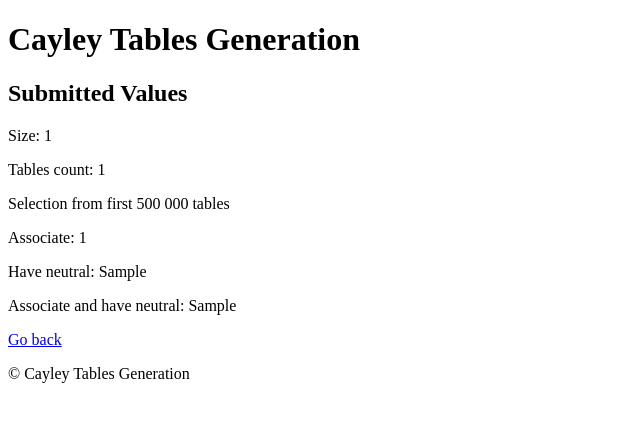
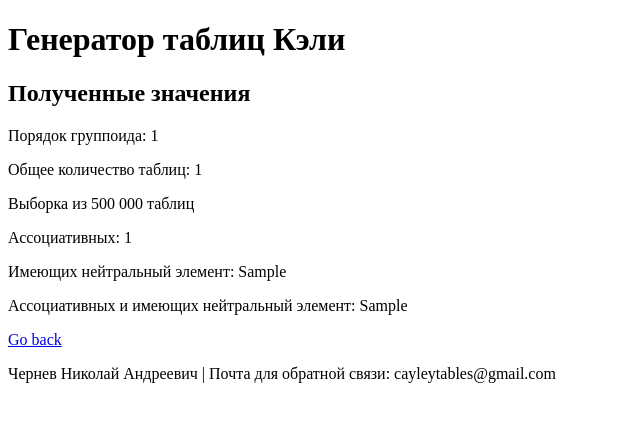
Before and after one commit to colan1ch/Cayley-Tables-Generator, a Django app: template Cayley_tables/main/templates/large_count.html in a window 1280 px wide. Shown: the top 422 px of the page, without its empty margins (0-640 px from the left). Run offline with Django 5.2, Linux system fonts and the light colour scheme; the template is opened without the code that fills it: most values are stand-ins (such as "Sample title", 1, 10 or a date in 2020).

Commit message:
html pages updated

```diff
--- a/Cayley_tables/main/templates/base.html
+++ b/Cayley_tables/main/templates/base.html
@@ -1,5 +1,5 @@
 <!DOCTYPE html>
-<html lang="en">
+<html lang="ru">
 
 <head>
     <style>
@@ -30,7 +30,7 @@
 
     <meta charset="UTF-8">
     <meta name="viewport" content="width=device-width, initial-scale=1.0">
-    <title>{% block title %}Cayley Tables Generation{% endblock %}</title>
+    <title>{% block title %}Генератор таблиц Кэли{% endblock %}</title>
     <style>
         table {
             width: 100%;
@@ -52,7 +52,7 @@
 
 <body>
     <header>
-        <h1>Cayley Tables Generation</h1>
+        <h1>Генератор таблиц Кэли</h1>
     </header>
 
     <main>
@@ -62,7 +62,7 @@
     </main>
 
     <footer>
-        <p>&copy; Cayley Tables Generation</p>
+        <p>Чернев Николай Андреевич | Почта для обратной связи: cayleytables@gmail.com</p>
     </footer>
 </body>
 
--- a/Cayley_tables/main/templates/home_page.html
+++ b/Cayley_tables/main/templates/home_page.html
@@ -1,13 +1,12 @@
 {% extends 'base.html' %}
 
-{% block title %}Cayley Tables Generation{% endblock %}
+{% block title %}Cayley Tables Generator{% endblock %}
 
 {% block content %}
-<h2>Input values</h2>
 <form method="post" id="input-form">
     {% csrf_token %}
     {{ form.as_p }}
-    <button type="submit">Submit</button>
+    <button type="submit">Подтвердить</button>
 </form>
 
 <style>
--- a/Cayley_tables/main/templates/large_count.html
+++ b/Cayley_tables/main/templates/large_count.html
@@ -3,13 +3,13 @@
 {% block title %}Result{% endblock %}
 
 {% block content %}
-<h2>Submitted Values</h2>
-<p>Size: {{ size }}</p>
-<p>Tables count: {{ tables_count }}</p>
-<p>Selection from first 500 000 tables</p>
-<p>Associate: {{ ass_count }}</p>
-<p>Have neutral: {{ have_neutral }}</p>
-<p>Associate and have neutral: {{ ass_neutral }}</p>
+<h2>Полученные значения</h2>
+<p>Порядок группоида: {{ size }}</p>
+<p>Общее количество таблиц: {{ tables_count }}</p>
+<p>Выборка из 500 000 таблиц</p>
+<p>Ассоциативных: {{ ass_count }}</p>
+<p>Имеющих нейтральный элемент: {{ have_neutral }}</p>
+<p>Ассоциативных и имеющих нейтральный элемент: {{ ass_neutral }}</p>
 
 
 <a href="{% url 'input_view' %}">Go back</a>
--- a/Cayley_tables/main/views.py
+++ b/Cayley_tables/main/views.py
@@ -2,7 +2,7 @@ from random import randint
 from django.shortcuts import render, redirect
 from .forms import InputForm
 import json
-from random import randint, choices
+from random import choices
 
 
 def generate_all_combinations(input_list):
```
Also changed, not shown: Cayley_tables/main/templates/medium_count.html (+6 -6 lines), Cayley_tables/main/templates/table.html (+6 -7 lines).
